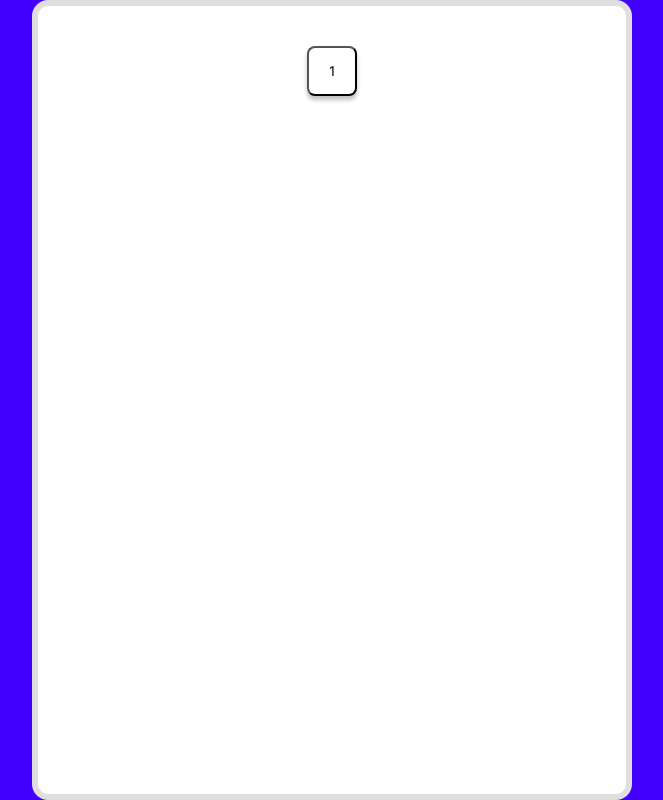
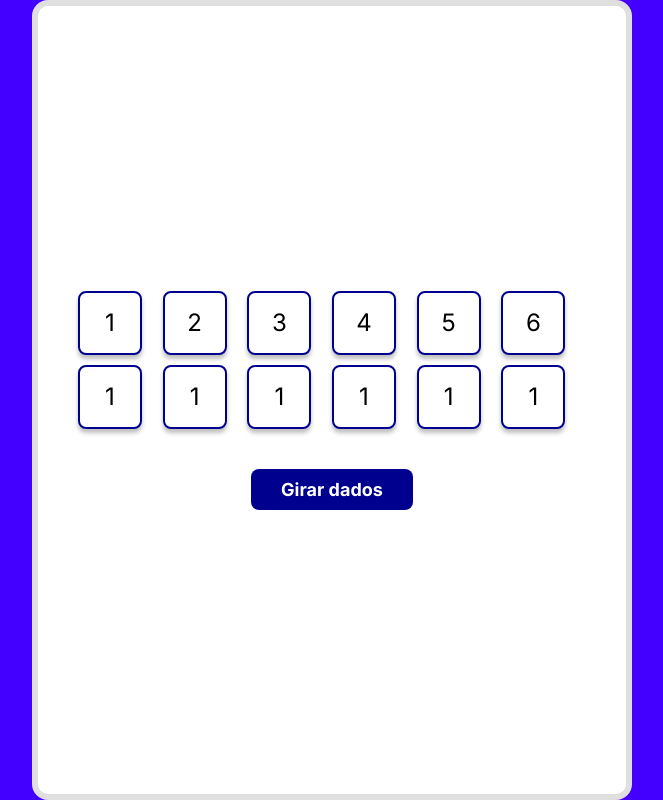
Before and after one commit to Nicolas-BB/curso-react-scrimba, a React (Vite) app in the folder tenzies/: page / in a window 1280 px wide. Shown: the whole page, without its empty margins (308-971 px from the left). Built offline with nearby package versions, Linux system fonts and the light colour scheme.

Commit message:
feat: estiliza disposição dos Die e adiciona botão ainda sem funcionalidade

```diff
--- a/tenzies/src/components/main/Main.jsx
+++ b/tenzies/src/components/main/Main.jsx
@@ -1,12 +1,25 @@
+import { useEffect, useState } from 'react'
 import styles from '../../styles/main.module.css'
 import Die from '../die/Die.jsx'
 
 export default function Main() {
     return (
         <main className={styles.main}>
-            <Die
-                value='1'
-            />
+            <div className={styles.diceDiv}>
+                <Die value={1} />
+                <Die value={2} />
+                <Die value={3} />
+                <Die value={4} />
+                <Die value={5} />
+                <Die value={6} />
+                <Die value={1} />
+                <Die value={1} />
+                <Die value={1} />
+                <Die value={1} />
+                <Die value={1} />
+                <Die value={1} />
+            </div>
+            <button className={styles.button}>Girar dados</button>
         </main>
     )
 }
--- a/tenzies/src/styles/die.module.css
+++ b/tenzies/src/styles/die.module.css
@@ -1,8 +1,15 @@
 .die {
-    width: 50px;
-    height: 50px;
+    all: unset;
+    width: 60px;
+    height: 60px;
     background-color: white;
     box-shadow: 0px 4px 4px rgba(0, 0, 0, 25%);
     border-radius: 8px;
     font-family: var(--font);
+    cursor: pointer;
+    display: flex;
+    align-items: center;
+    justify-content: center;
+    border: 2px rgb(0, 0, 143) solid;
+    font-size: 24px;
 }
--- a/tenzies/src/styles/main.module.css
+++ b/tenzies/src/styles/main.module.css
@@ -7,5 +7,27 @@
     display: flex;
     flex-direction: column;
     align-items: center;
+    justify-content: center;
     padding: 40px;
+    gap: 40px;
 }
+
+.diceDiv {
+    display: grid;
+    grid-template-columns: repeat(6, 1fr);
+    grid-template-rows: repeat(2, 1fr);
+    align-content: space-between;
+    width: 100%;
+    row-gap: 10px;
+}
+
+.button {
+    all: unset;
+    background-color: rgb(0, 0, 143);
+    font-family: var(--font);
+    color: white;
+    font-weight: bold;
+    padding: 10px 30px;
+    border-radius: 8px;
+    font-size: 18px;
+}
```
